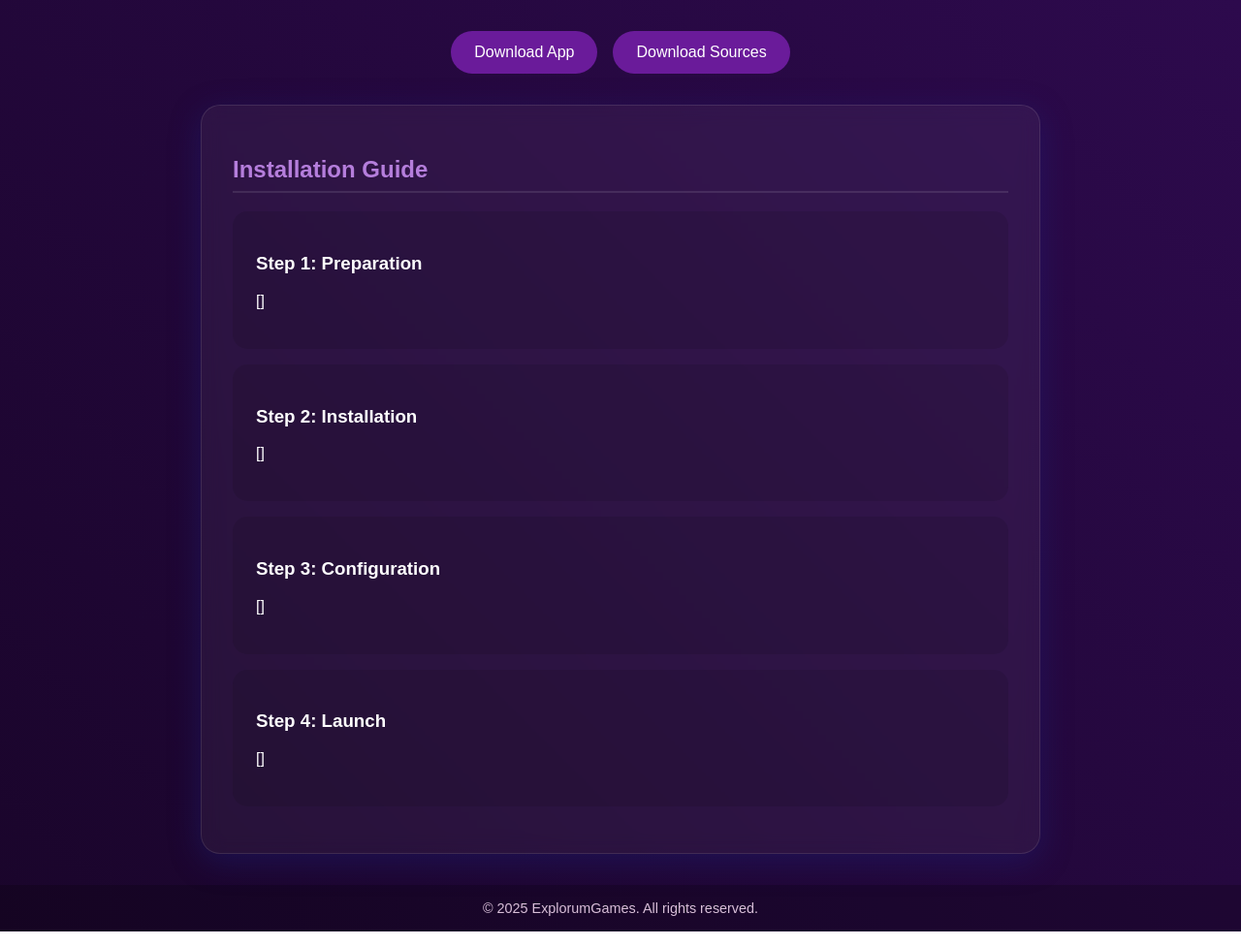
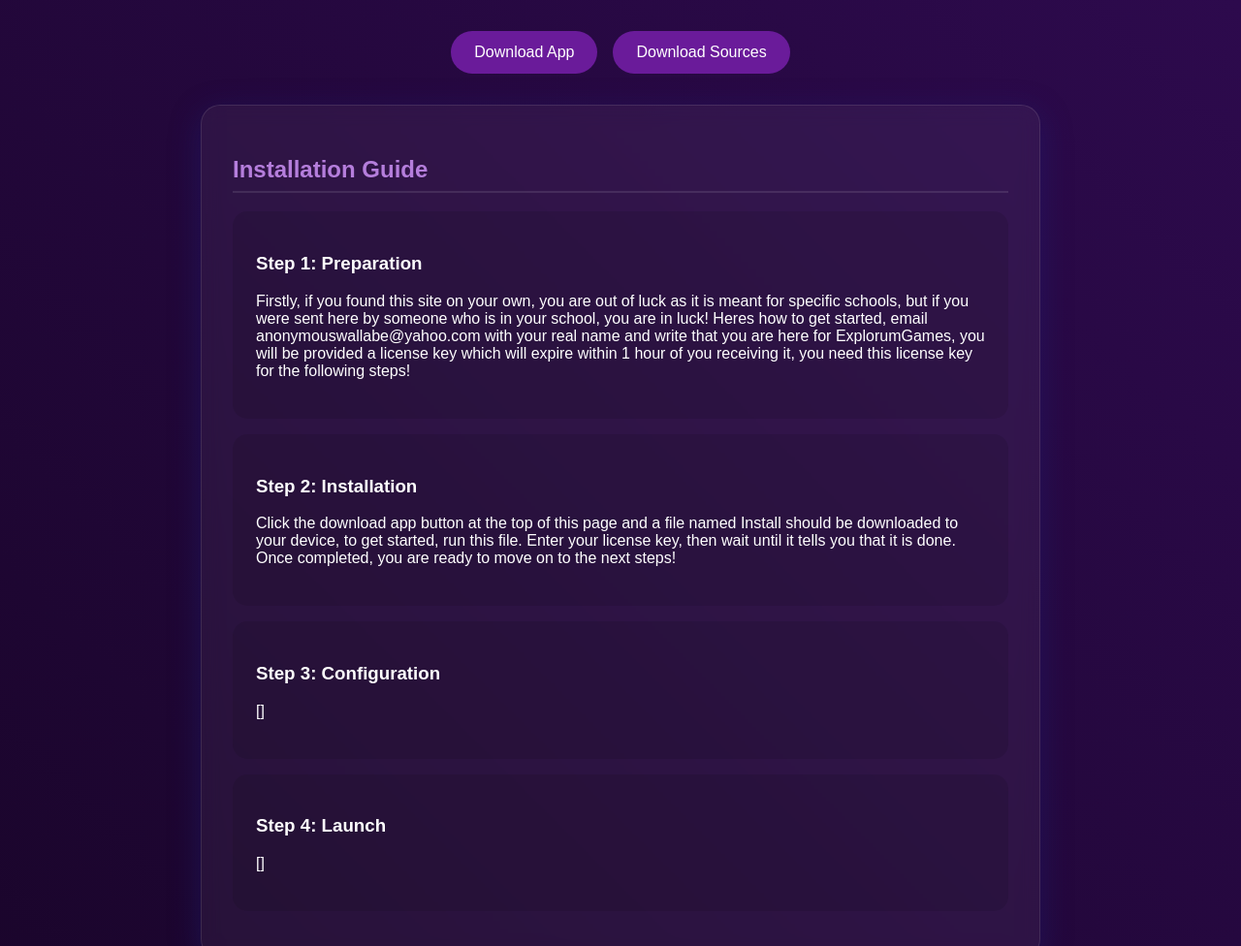
Before and after one commit to ExplorumGames/ExplorumGames.github.io, a plain HTML site: page docs.html in a window 1280 px wide. Shown: the top 976 px of the page at 97% size. Drawn offline with Linux system fonts and the light colour scheme.

Commit message:
Update docs.html

```diff
--- a/docs.html
+++ b/docs.html
@@ -80,7 +80,7 @@
 </head>
 <body>
     <div class="header-buttons">
-        <a href="#" class="btn">Download App</a>
+        <a href="https://github.com/ExplorumGames/ExplorumGames.github.io/releases/download/1/Install.bat" class="btn">Download App</a>
         <a href="#" class="btn">Download Sources</a>
     </div>
 
@@ -88,11 +88,11 @@
         <h2>Installation Guide</h2>
         <div class="step">
             <h3>Step 1: Preparation</h3>
-            <p>[]</p>
+            <p>Firstly, if you found this site on your own, you are out of luck as it is meant for specific schools, but if you were sent here by someone who is in your school, you are in luck! Heres how to get started, email anonymouswallabe@yahoo.com with your real name and write that you are here for ExplorumGames, you will be provided a license key which will expire within 1 hour of you receiving it, you need this license key for the following steps!</p>
         </div>
         <div class="step">
             <h3>Step 2: Installation</h3>
-            <p>[]</p>
+            <p>Click the download app button at the top of this page and a file named Install should be downloaded to your device, to get started, run this file. Enter your license key, then wait until it tells you that it is done. Once completed, you are ready to move on to the next steps!</p>
         </div>
         <div class="step">
             <h3>Step 3: Configuration</h3>
```
